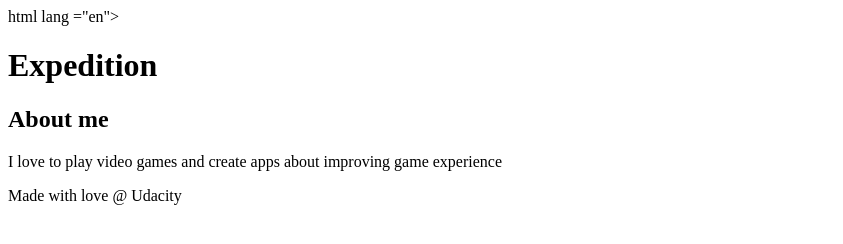
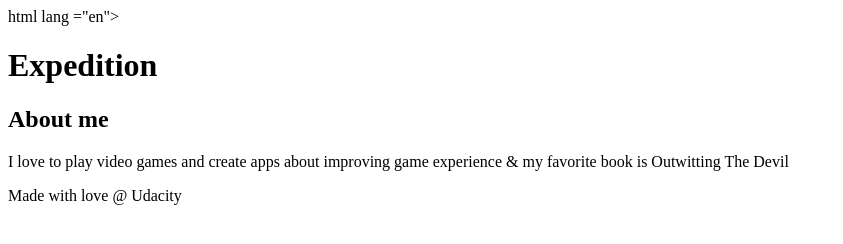
Before and after one commit to OzLievano/Test2, a plain HTML site: page index.html in a window 1280 px wide. Shown: the whole page, without its empty margins (0-843 px from the left). Drawn offline with Linux system fonts and the light colour scheme; files that its build step writes are made by us from their sources.

Commit message:
This commit adds my favorite book into aside

```diff
--- a/index.html
+++ b/index.html
@@ -22,7 +22,7 @@ html lang ="en">
 		<h2>About me</h2>
 
 
-		<p> I love to play video games and create apps about improving game experience </p>
+		<p> I love to play video games and create apps about improving game experience & my favorite book is Outwitting The Devil </p>
 
 	</aside>
 
```
